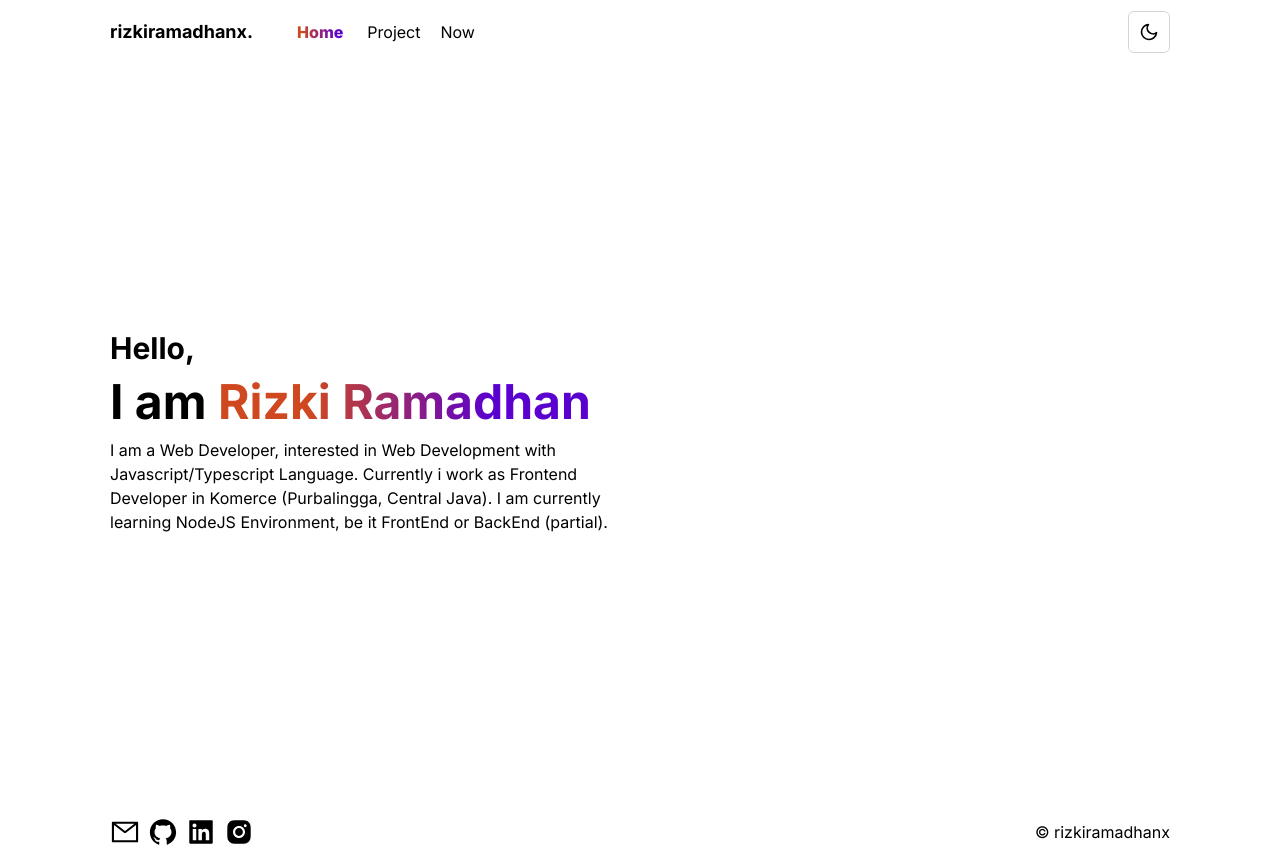
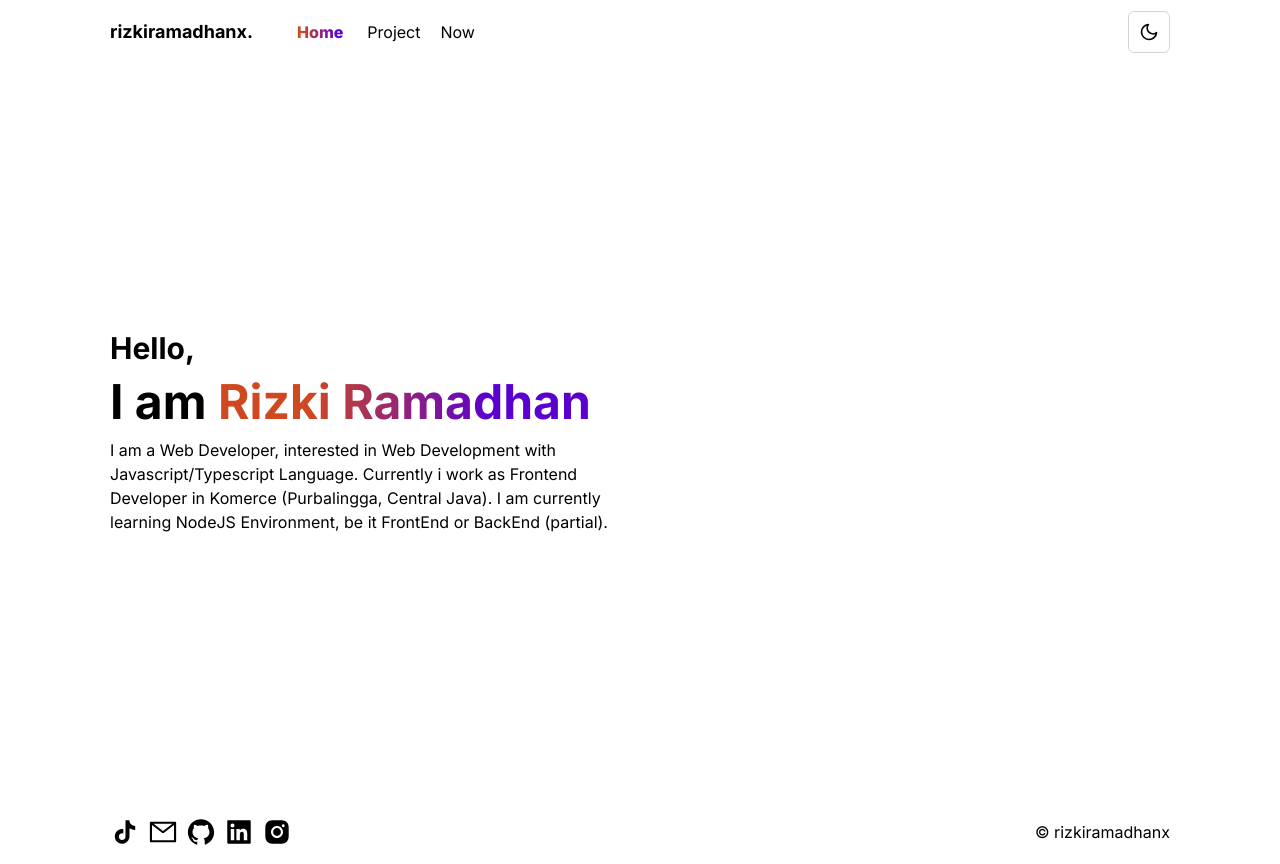
Before and after one commit to rizkiramadhanx/rizkiramadhanx.xyz, a Next.js app: page / in a window 1280 px wide. Built offline with nearby package versions, Linux system fonts and the light colour scheme.

Commit message:
feat : add tiktok on footer

```diff
--- a/package.json
+++ b/package.json
@@ -27,7 +27,7 @@
     "postcss": "8.4.22",
     "react": "^18.2.0",
     "react-dom": "^18.2.0",
-    "react-icons": "^4.8.0",
+    "react-icons": "^5.4.0",
     "react-simple-typewriter": "^5.0.1",
     "swr": "^2.1.3",
     "tailwind-merge": "^1.12.0",
--- a/src/components/layout/Footer.tsx
+++ b/src/components/layout/Footer.tsx
@@ -1,5 +1,6 @@
 import clsxm from "@/libs/clsxm";
 import styles from "@/styles/styles";
+import { url } from "inspector";
 import Link from "next/link";
 import React from "react";
 import {
@@ -7,9 +8,14 @@ import {
   AiFillLinkedin,
   AiFillInstagram,
   AiOutlineMail,
+  AiOutlineTikTok,
 } from "react-icons/ai";
 
 const Contact = [
+  {
+    url: "https://tiktok.com/@rizkiramadhanxx",
+    icon: <AiOutlineTikTok size={30} className="hover:text-gray-500" />,
+  },
   {
     url: "mailto:rizkramdhanx@gmail.com",
     icon: <AiOutlineMail size={30} className="hover:text-gray-500" />,
```
Also changed, not shown: 2 other files (tests, documents, lock files or other folders).
